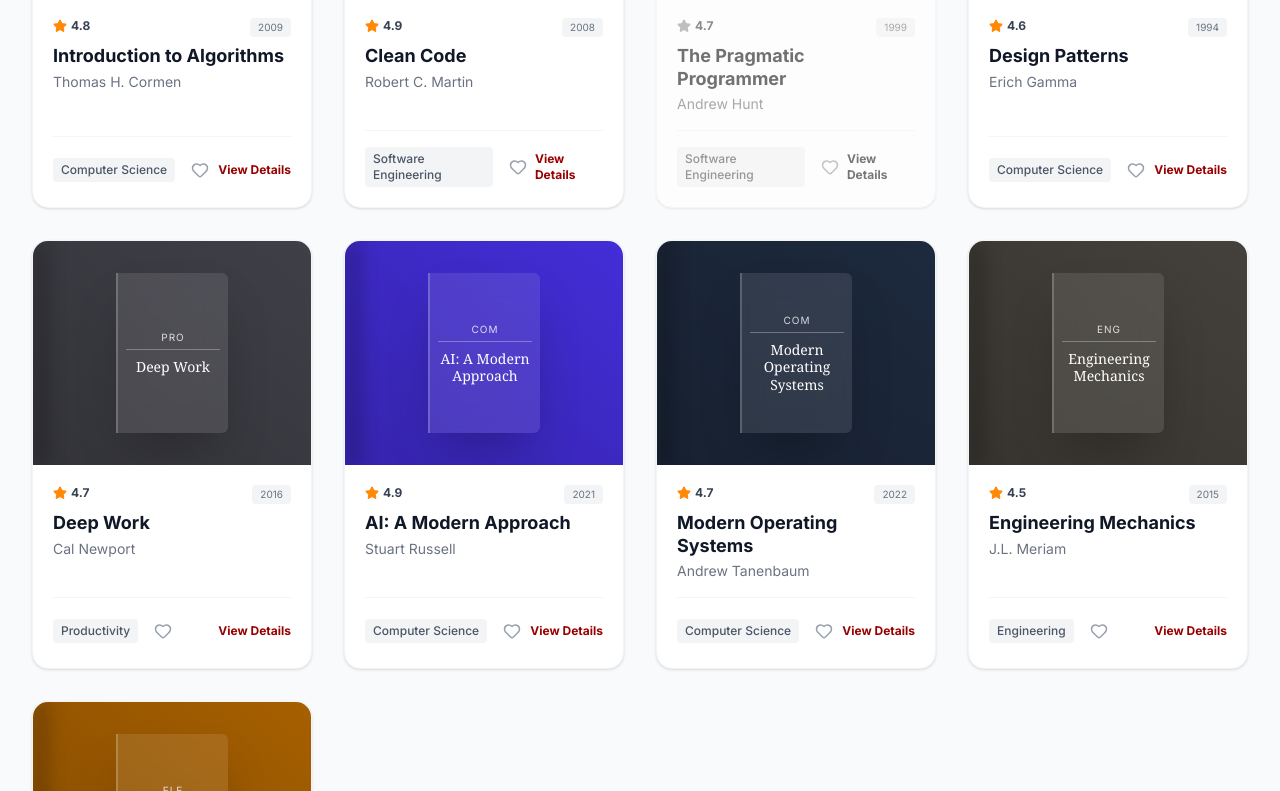
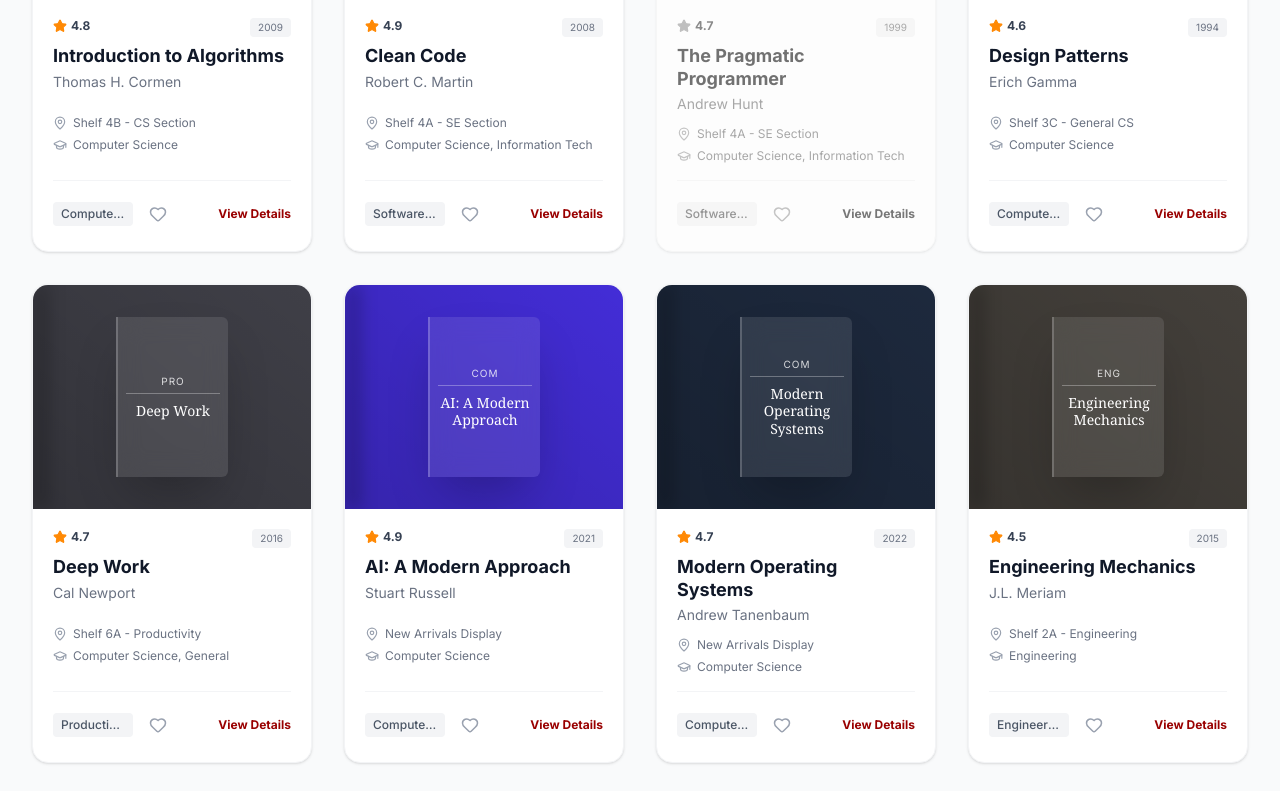
Before and after one commit to JLQuejaro/lbrs-usant, a Next.js app: page /student in a window 1280 px wide. Shown: the part 1669-2460 px from the top of the page. Built offline with nearby package versions, Linux system fonts and the light colour scheme.

Commit message:
refactor create account

```diff
--- a/src/app/lib/mockData.ts
+++ b/src/app/lib/mockData.ts
@@ -1,5 +1,3 @@
-// lib/mockData.ts
-
 export type UserRole = 'student' | 'faculty' | 'staff' | 'admin';
 
 export type UserType =
@@ -59,6 +57,7 @@
   borrowCount: number; // For Analytics
   views: number; // For Analytics
   featured?: boolean; // For Featured Materials
+  location?: string; // <-- ADDED: For physical shelf tracking
 }
 
 export interface Journal {
@@ -124,28 +123,28 @@
   {
     id: 1, title: 'Introduction to Algorithms', author: 'Thomas H. Cormen', genre: 'Computer Science', color: 'bg-red-900', rating: 4.8, year: 2009, stock: true, courses: ['Computer Science'],
     description: "This title covers a broad range of algorithms in depth, yet makes their design and analysis accessible to all levels of readers.", pages: 1312, status: 'Available', reviewCount: 124,
-    dateAdded: '2023-01-15', borrowCount: 156, views: 1200, featured: true
+    dateAdded: '2023-01-15', borrowCount: 156, views: 1200, featured: true, location: 'Shelf 4B - CS Section'
   },
   {
     id: 2, title: 'Clean Code', author: 'Robert C. Martin', genre: 'Software Engineering', color: 'bg-blue-800', rating: 4.9, year: 2008, stock: true, courses: ['Computer Science', 'Information Tech'],
     description: "Even bad code can function. But if code isn't clean, it can bring a development organization to its knees.", pages: 464, status: 'Available', reviewCount: 89,
-    dateAdded: '2023-02-20', borrowCount: 210, views: 1500, featured: true
+    dateAdded: '2023-02-20', borrowCount: 210, views: 1500, featured: true, location: 'Shelf 4A - SE Section'
   },
   {
     id: 3, title: 'The Pragmatic Programmer', author: 'Andrew Hunt', genre: 'Software Engineering', color: 'bg-slate-700', rating: 4.7, year: 1999, stock: false, courses: ['Computer Science', 'Information Tech'],
     description: "The Pragmatic Programmer is one of those rare tech books you'll read, re-read, and read again over the years.", pages: 352, status: 'Borrowed', reviewCount: 56,
-    dateAdded: '2023-03-10', borrowCount: 145, views: 980
+    dateAdded: '2023-03-10', borrowCount: 145, views: 980, location: 'Shelf 4A - SE Section'
   },
-  { id: 4, title: 'Design Patterns', author: 'Erich Gamma', genre: 'Computer Science', color: 'bg-emerald-800', rating: 4.6, year: 1994, stock: true, courses: ['Computer Science'], reviewCount: 42, dateAdded: '2023-04-05', borrowCount: 98, views: 760 },
-  { id: 19, title: 'Deep Work', author: 'Cal Newport', genre: 'Productivity', color: 'bg-zinc-700', rating: 4.7, year: 2016, stock: true, courses: ['Computer Science', 'General'], reviewCount: 75, dateAdded: '2025-02-01', borrowCount: 85, views: 640 },
+  { id: 4, title: 'Design Patterns', author: 'Erich Gamma', genre: 'Computer Science', color: 'bg-emerald-800', rating: 4.6, year: 1994, stock: true, courses: ['Computer Science'], reviewCount: 42, dateAdded: '2023-04-05', borrowCount: 98, views: 760, location: 'Shelf 3C - General CS' },
+  { id: 19, title: 'Deep Work', author: 'Cal Newport', genre: 'Productivity', color: 'bg-zinc-700', rating: 4.7, year: 2016, stock: true, courses: ['Computer Science', 'General'], reviewCount: 75, dateAdded: '2025-02-01', borrowCount: 85, views: 640, location: 'Shelf 6A - Productivity' },
 
   // New Acquisitions
-  { id: 21, title: 'AI: A Modern Approach', author: 'Stuart Russell', genre: 'Computer Science', color: 'bg-indigo-700', rating: 4.9, year: 2021, stock: true, courses: ['Computer Science'], dateAdded: '2026-02-10', borrowCount: 5, views: 150 },
-  { id: 22, title: 'Modern Operating Systems', author: 'Andrew Tanenbaum', genre: 'Computer Science', color: 'bg-slate-800', rating: 4.7, year: 2022, stock: true, courses: ['Computer Science'], dateAdded: '2026-02-15', borrowCount: 2, views: 80 },
+  { id: 21, title: 'AI: A Modern Approach', author: 'Stuart Russell', genre: 'Computer Science', color: 'bg-indigo-700', rating: 4.9, year: 2021, stock: true, courses: ['Computer Science'], dateAdded: '2026-02-10', borrowCount: 5, views: 150, location: 'New Arrivals Display' },
+  { id: 22, title: 'Modern Operating Systems', author: 'Andrew Tanenbaum', genre: 'Computer Science', color: 'bg-slate-800', rating: 4.7, year: 2022, stock: true, courses: ['Computer Science'], dateAdded: '2026-02-15', borrowCount: 2, views: 80, location: 'New Arrivals Display' },
 
   // Engineering
-  { id: 8, title: 'Engineering Mechanics', author: 'J.L. Meriam', genre: 'Engineering', color: 'bg-stone-700', rating: 4.5, year: 2015, stock: true, courses: ['Engineering'], dateAdded: '2023-05-12', borrowCount: 45, views: 320 },
-  { id: 9, title: 'Electric Circuits', author: 'James W. Nilsson', genre: 'Electronics', color: 'bg-yellow-700', rating: 4.4, year: 2014, stock: true, courses: ['Engineering'], dateAdded: '2023-06-20', borrowCount: 38, views: 290 },
+  { id: 8, title: 'Engineering Mechanics', author: 'J.L. Meriam', genre: 'Engineering', color: 'bg-stone-700', rating: 4.5, year: 2015, stock: true, courses: ['Engineering'], dateAdded: '2023-05-12', borrowCount: 45, views: 320, location: 'Shelf 2A - Engineering' },
+  { id: 9, title: 'Electric Circuits', author: 'James W. Nilsson', genre: 'Electronics', color: 'bg-yellow-700', rating: 4.4, year: 2014, stock: true, courses: ['Engineering'], dateAdded: '2023-06-20', borrowCount: 38, views: 290, location: 'Shelf 2B - Electronics' },
 ];
 
 // 4. Journals & References
--- a/src/app/student/page.tsx
+++ b/src/app/student/page.tsx
@@ -1,7 +1,7 @@
 "use client";
 
 import Navbar from '@/app/components/Navbar';
-import { Book, Layers, Search, Clock, Star, SlidersHorizontal, RotateCcw, X, History, Sparkles, ChevronDown, Users, Heart, Bell, Library, ShieldCheck } from 'lucide-react';
+import { Book, Layers, Search, Clock, Star, SlidersHorizontal, RotateCcw, X, History, Sparkles, ChevronDown, Users, Heart, Bell, Library, ShieldCheck, MapPin, GraduationCap } from 'lucide-react';
 import { useState, useEffect } from 'react';
 import Link from 'next/link';
 import { ALL_BOOKS, getCollaborativeRecommendations, getLocalWishlist, toggleLocalWishlist, MOCK_NOTIFICATIONS } from '@/app/lib/mockData';
@@ -11,7 +11,7 @@
 
 export default function StudentDashboard() {
   const [searchTerm, setSearchTerm] = useState('');
-  const [showFilters, setShowFilters] = useState(true); // Default to TRUE to show it immediately
+  const [showFilters, setShowFilters] = useState(true);
 
   // Wishlist & Notification Stats
   const [wishlist, setWishlist] = useState<number[]>([]);
@@ -25,7 +25,7 @@
   const [userCourse, setUserCourse] = useState('Computer Science');
 
   // Collaborative Recommendations
-  const [collabBooks, setCollabBooks] = useState(getCollaborativeRecommendations('1', 4, userCourse)); // Assuming '1' is John Student
+  const [collabBooks, setCollabBooks] = useState(getCollaborativeRecommendations('1', 4, userCourse));
 
   // Filter Values
   const [selectedGenre, setSelectedGenre] = useState('All');
@@ -34,9 +34,8 @@
   const [inStockOnly, setInStockOnly] = useState(false);
   const [sortBy, setSortBy] = useState('Relevance');
 
-  // Update collaborative recommendations when course changes (simulating different peers)
+  // Update collaborative recommendations when course changes
   useEffect(() => {
-     // In a real app, this would depend on the user's actual history/profile
      setCollabBooks(getCollaborativeRecommendations('1', 4, userCourse));
   }, [userCourse]);
 
@@ -65,7 +64,7 @@
   };
 
   const removeRecent = (term: string, e: React.MouseEvent) => {
-    e.stopPropagation(); // Prevent clicking the item
+    e.stopPropagation();
     const newRecent = recentSearches.filter(t => t !== term);
     setRecentSearches(newRecent);
     localStorage.setItem('recentSearches', JSON.stringify(newRecent));
@@ -258,7 +257,7 @@
            </div>
         </div>
 
-        {/* === SEARCH & FILTER PANEL (Matches Screenshot) === */}
+        {/* === SEARCH & FILTER PANEL === */}
         <div className="bg-white rounded-2xl shadow-xl border border-gray-100 p-8 mb-10 animate-in fade-in slide-in-from-bottom-4 duration-500">
 
           <div className="mb-6">
@@ -369,7 +368,6 @@
 
                 {/* Column 2: Sliders */}
                 <div className="space-y-8">
-                   {/* Rating Slider (Yellow) */}
                    <div>
                       <div className="flex justify-between mb-3">
                         <label className="text-xs font-bold text-gray-700 uppercase tracking-wide">Min. Rating: {minRating}</label>
@@ -384,7 +382,6 @@
                       />
                    </div>
 
-                   {/* Year Slider (Red/Gray - replacing Price from screenshot for library context) */}
                    <div>
                       <div className="flex justify-between mb-3">
                         <label className="text-xs font-bold text-gray-700 uppercase tracking-wide">Max Year: {maxYear}</label>
@@ -435,7 +432,7 @@
            </h2>
         </div>
 
-        {/* Book Grid */}
+        {/* === BOOK GRID WITH NEW DETAILS === */}
         <div className="grid grid-cols-1 sm:grid-cols-2 md:grid-cols-3 lg:grid-cols-4 gap-8">
           {filteredBooks.map((book) => (
             <Link
@@ -467,12 +464,24 @@
                   <span className="text-[10px] bg-gray-100 text-gray-500 px-2 py-0.5 rounded">{book.year}</span>
                 </div>
 
-                <h3 className="font-bold text-gray-900 leading-tight mb-1 text-lg group-hover:text-usant-red transition-colors">{book.title}</h3>
-                <p className="text-sm text-gray-500 mb-4">{book.author}</p>
+                <h3 className="font-bold text-gray-900 leading-tight mb-1 text-lg group-hover:text-usant-red transition-colors line-clamp-2">{book.title}</h3>
+                <p className="text-sm text-gray-500 mb-3 truncate">{book.author}</p>
 
-                <div className="mt-auto pt-4 border-t border-gray-100 flex justify-between items-center">
+                {/* NEW: Extra Details (Location & Course Tag) */}
+                <div className="flex flex-col gap-1.5 mb-4 mt-auto">
+                  <div className="flex items-center gap-1.5 text-xs text-gray-500">
+                    <MapPin size={14} className="text-gray-400" />
+                    <span className="truncate">{book.location || 'Main Library - General'}</span>
+                  </div>
+                  <div className="flex items-center gap-1.5 text-xs text-gray-500">
+                    <GraduationCap size={14} className="text-gray-400" />
+                    <span className="truncate">{book.courses && book.courses.length > 0 ? book.courses.join(', ') : 'All Courses'}</span>
+                  </div>
+                </div>
+
+                <div className="pt-4 border-t border-gray-100 flex justify-between items-center mt-auto">
                    <div className="flex items-center gap-2">
-                      <span className="text-xs font-medium px-2 py-1 bg-gray-100 rounded text-gray-600">{book.genre}</span>
+                      <span className="text-xs font-medium px-2 py-1 bg-gray-100 rounded text-gray-600 truncate max-w-[80px]">{book.genre}</span>
                       <button
                          onClick={(e) => handleToggleWishlist(e, book.id)}
                          className={`p-2 rounded-full hover:bg-gray-50 transition-all ${wishlist.includes(book.id) ? 'text-red-500' : 'text-gray-400'}`}
@@ -480,7 +489,7 @@
                          <Heart size={18} className={wishlist.includes(book.id) ? 'fill-current' : ''} />
                       </button>
                    </div>
-                   <span className="text-xs font-bold text-usant-red group-hover:underline">View Details</span>
+                   <span className="text-xs font-bold text-usant-red group-hover:underline whitespace-nowrap">View Details</span>
                 </div>
               </div>
             </Link>
```
Also changed, not shown: src/app/page.tsx (+54 -6 lines). Lines whose indentation alone changed are shown as unchanged.
